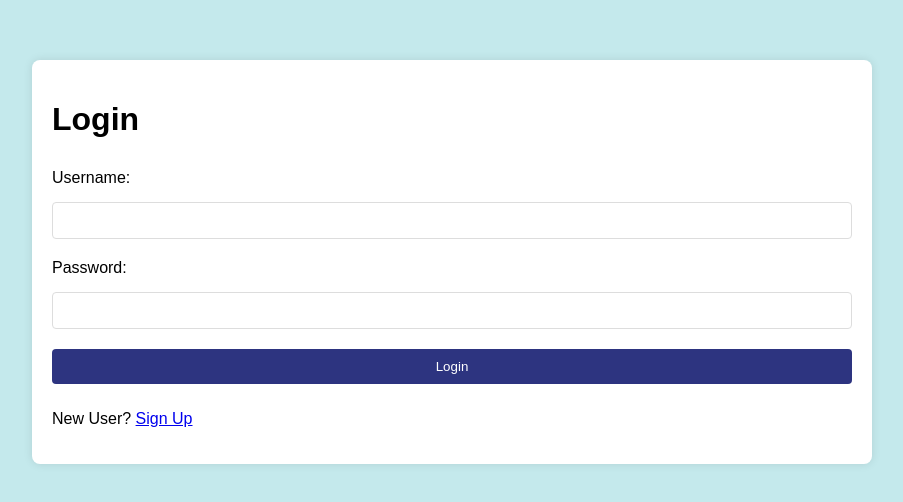
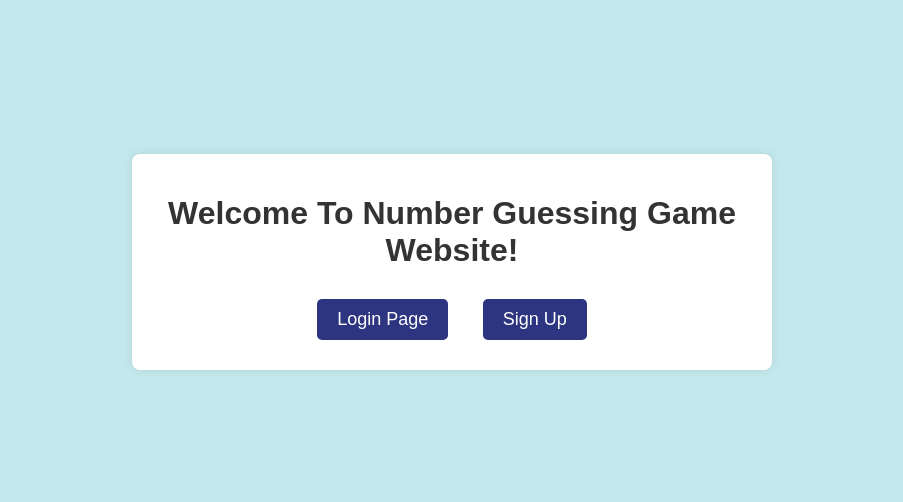
Before and after one commit to Shashisah2001/Number-Guessing-Game, a plain HTML site: page Frontend/index.html in a window 1280 px wide. Shown: the part 138-640 px from the top of the page, without its empty margins (188-1091 px from the left). Drawn offline with Linux system fonts and the light colour scheme.

Commit message:
"initial commit"

```diff
--- a/Frontend/index.html
+++ b/Frontend/index.html
@@ -3,24 +3,16 @@
     <head>
         <meta charset="UTF-8">
         <meta name="viewport" content="width=device-width, initial-scale=1.0">
-        <title>Login</title>
+        <title>Welcome</title>
         <link rel="stylesheet" href="style.css">
     </head>
     <body>
-        <div class="auth-container">
-            <h1>Login</h1>
-            <form id="loginForm">
-                <label for="username">Username:</label>
-                <input type="text" id="username" required>
-
-                <label for="password">Password:</label>
-                <input type="password" id="password" required>
-
-                <button type="submit">Login</button>
-            </form>
-            <p>New User? <a href="signup.html">Sign Up</a></p>
-            <div id="message" class="message"></div>
+        <div class="welcome-container">
+            <h1>Welcome To Number Guessing Game Website!</h1>
+            <div class="button-container">
+                <a href="login.html">Login Page</a>
+                <a href="signup.html">Sign Up</a>
+            </div>
         </div>
-        <script src="script.js"></script>
     </body>
 </html>
--- a/Frontend/style.css
+++ b/Frontend/style.css
@@ -11,7 +11,8 @@ body {
 
 .auth-container,
 .admin-container,
-.user-container {
+.user-container,
+.welcome-container {
   background-color: #fff;
   padding: 20px;
   border-radius: 8px;
@@ -19,6 +20,32 @@ body {
   max-width: 600px;
   width: 100%;
   margin: 0 auto;
+  text-align: center;
+}
+
+h1 {
+  color: #333;
+  margin-bottom: 20px;
+}
+
+.button-container {
+  margin-top: 10px;
+}
+
+a {
+  display: inline-block;
+  margin: 10px 15px;
+  padding: 10px 20px;
+  font-size: 18px;
+  text-decoration: none;
+  color: #fff;
+  background-color: #2d3480;
+  border-radius: 5px;
+  transition: background-color 0.3s ease;
+}
+
+a:hover {
+  background-color: #1a1f6d;
 }
 
 form {
@@ -95,7 +122,7 @@ button:hover {
 .details-table tr:hover {
   background-color: #f1f1f1;
 }
-/*Table Design*/
+
 .details-table td {
   position: relative;
 }
@@ -122,15 +149,17 @@ button:hover {
 @media (max-width: 600px) {
   .auth-container,
   .admin-container,
-  .user-container {
-    width: 90%;
+  .user-container,
+  .welcome-container {
+    width: 80%;
   }
 }
 
 @media screen and (min-width: 600px) {
   .auth-container,
   .admin-container,
-  .user-container {
-    max-width: 800px;
+  .user-container,
+  .welcome-container {
+    max-width: 600px;
   }
 }
```
Also changed, not shown: Frontend/login.html (added, +26 -0 lines).
